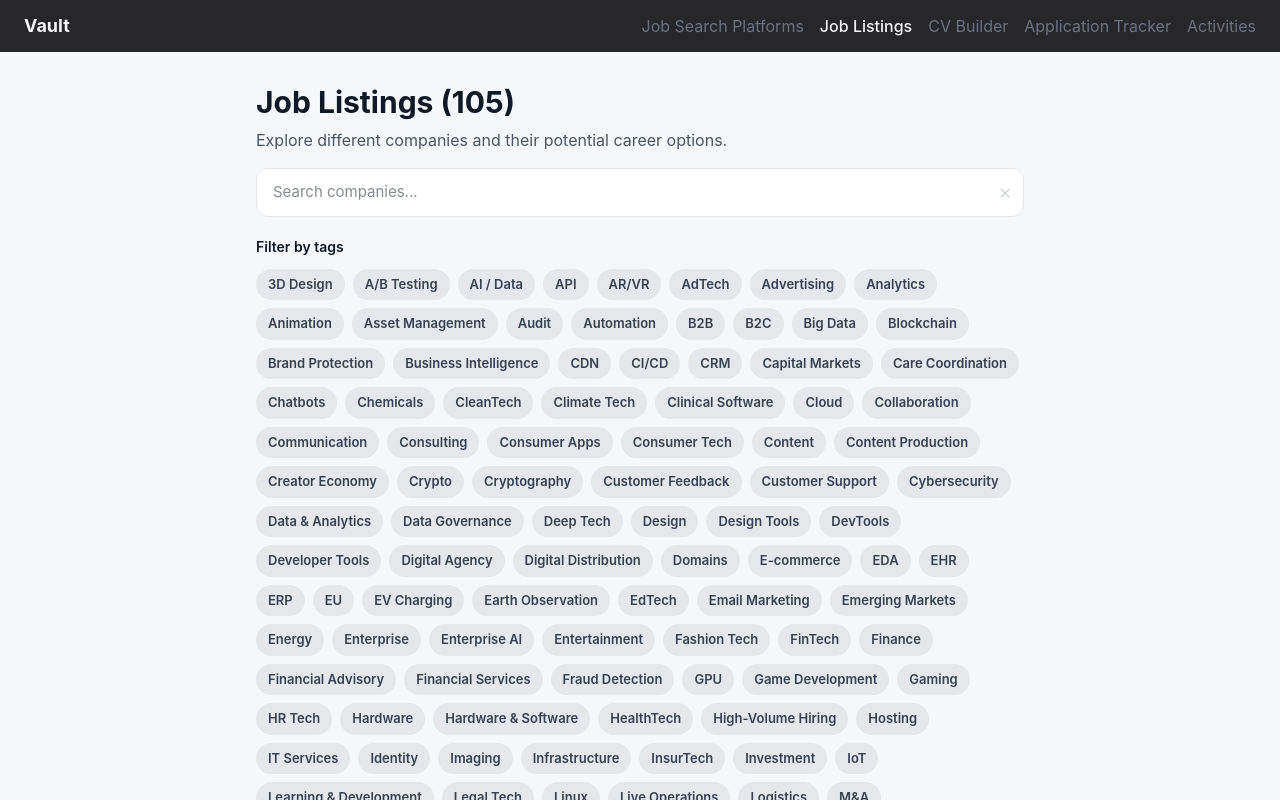
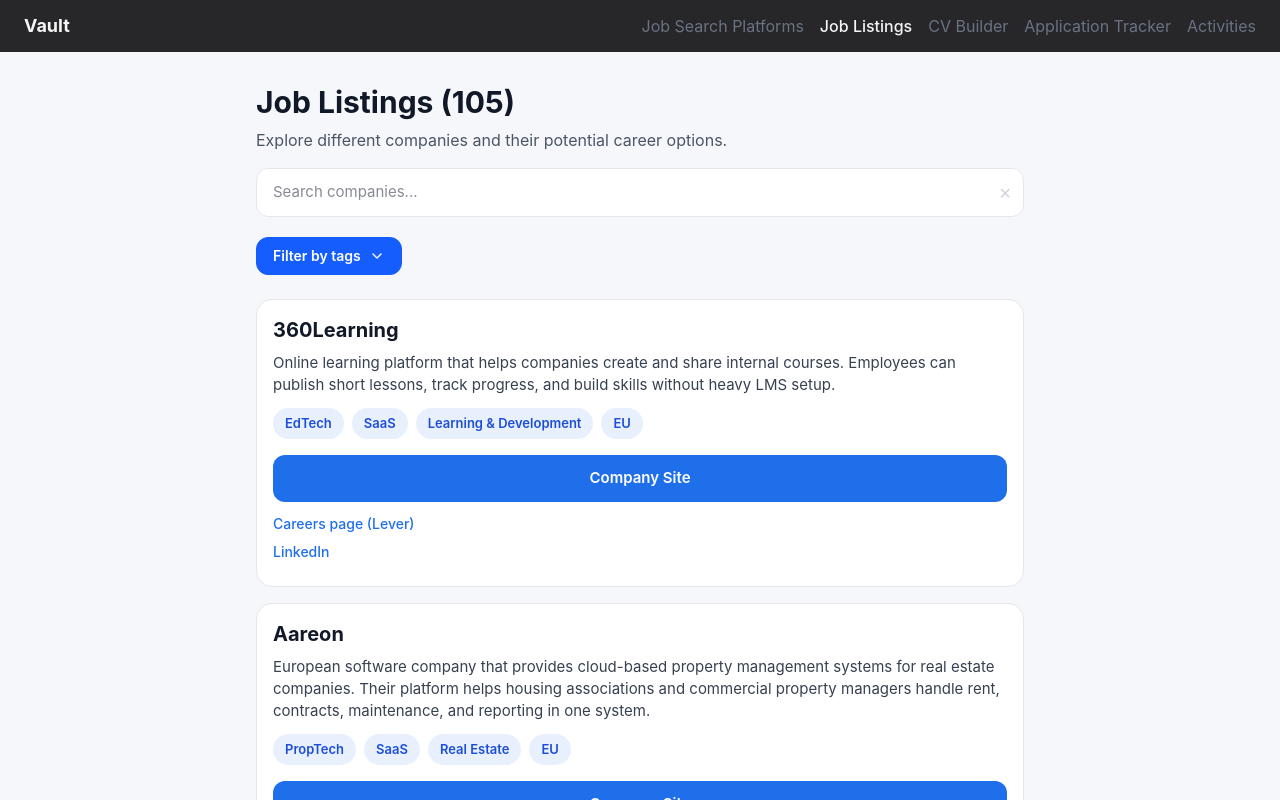
Before and after one commit to Dimterion/vault, a React (Vite) app: page /listings in a window 1280 px wide. Shown: the top 800 px of the page. Built offline with nearby package versions, Linux system fonts and the light colour scheme.

Commit message:
adjust listings tags display

```diff
--- a/src/pages/listings.tsx
+++ b/src/pages/listings.tsx
@@ -5,6 +5,7 @@ import { listings } from "../features/listings/data";
 
 export default function ListingsPage() {
   const [searchQuery, setSearchQuery] = useState("");
+  const [showTags, setShowTags] = useState(false);
   const [selectedTags, setSelectedTags] = useState<string[]>([]);
 
   const allTags = useMemo(() => {
@@ -90,12 +91,35 @@ export default function ListingsPage() {
         {allTags.length > 0 && (
           <div className="mb-6">
             <div className="mb-3 flex items-center justify-between">
-              <h2
-                className="text-sm font-semibold"
-                style={{ color: colors.textPrimary }}
+              <button
+                className="flex items-center gap-2 rounded-xl border border-blue-600 bg-blue-600 px-4 py-2 text-sm font-semibold text-white hover:bg-blue-700"
+                onClick={() => setShowTags(!showTags)}
+                aria-expanded={showTags}
+                aria-controls="tag-filters"
               >
+                <span>
                   Filter by tags
-              </h2>
+                  {selectedTags.length > 0 && (
+                    <span className="ml-1 rounded-full bg-white/20 px-2 py-0.5 text-xs">
+                      {selectedTags.length}
+                    </span>
+                  )}
+                </span>
+                <svg
+                  xmlns="http://www.w3.org/2000/svg"
+                  width="16"
+                  height="16"
+                  viewBox="0 0 24 24"
+                  fill="none"
+                  stroke="currentColor"
+                  strokeWidth="2"
+                  strokeLinecap="round"
+                  strokeLinejoin="round"
+                  className={`transform transition-transform ${showTags ? "rotate-180" : ""}`}
+                >
+                  <polyline points="6 9 12 15 18 9"></polyline>
+                </svg>
+              </button>
               {(selectedTags.length > 0 || searchQuery) && (
                 <button
                   onClick={clearFilters}
@@ -105,24 +129,28 @@ export default function ListingsPage() {
                 </button>
               )}
             </div>
-            <div className="flex flex-wrap gap-2">
+
+            {showTags && (
+              <div id="tag-filters" className="flex flex-wrap gap-2">
                 {allTags.map((tag) => {
                   const isSelected = selectedTags.includes(tag);
                   return (
                     <button
                       key={tag}
                       onClick={() => toggleTag(tag)}
-                    className={`cursor-pointer rounded-full px-3 py-1.5 text-[13px] font-semibold transition ${
+                      className={`rounded-full px-3 py-1.5 text-[13px] font-semibold transition ${
                         isSelected
                           ? "bg-blue-600 text-white"
                           : "bg-gray-200 text-gray-700 hover:bg-gray-300"
                       }`}
+                      aria-pressed={isSelected}
                     >
                       {tag}
                     </button>
                   );
                 })}
               </div>
+            )}
           </div>
         )}
 
```
Lines whose indentation alone changed are shown as unchanged.
